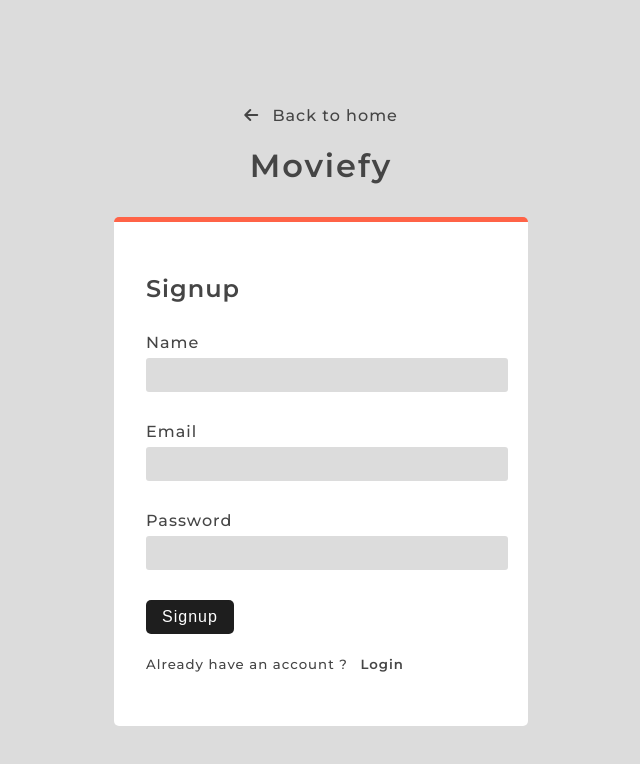
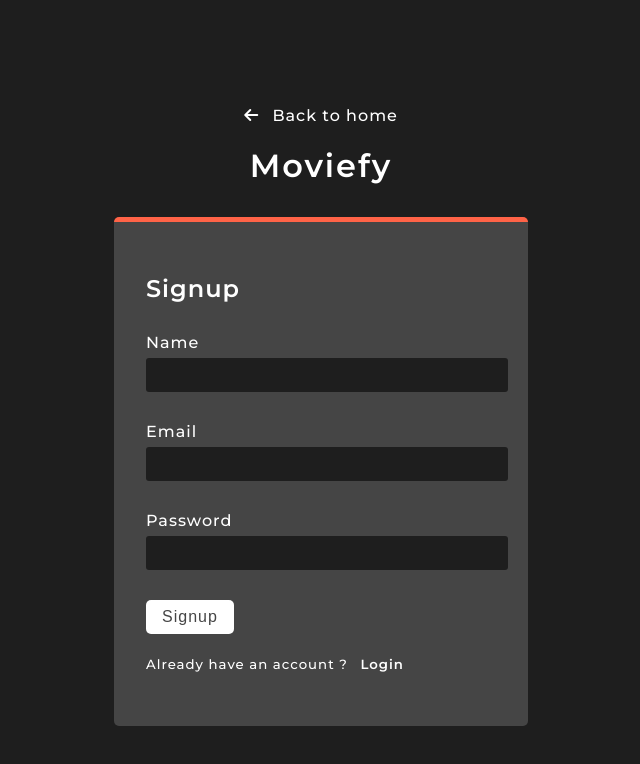
Before and after one commit to ksb-dev/moviefy-react-node, a React (Create React App) app in the folder client/: page /signup in a window 1280 px wide. Shown: the top 764 px of the page, without its empty margins (319-959 px from the left). Built offline with nearby package versions, Linux system fonts and the light colour scheme; no server answers.

Commit message:
Initial Commit

```diff
--- a/client/src/pages/Login/Login.js
+++ b/client/src/pages/Login/Login.js
@@ -19,17 +19,15 @@ export default function Login () {
 
   const { error, isPending, login } = useLogin()
 
-  const {
-    user,
-    setSearchMovie,
-    setSearchTerm,
-    loadMovies,
-    toggleMode
-  } = useGlobalContext()
+  const { user, setSearchMovie, setSearchTerm, loadMovies } = useGlobalContext()
 
   const navigate = useNavigate()
 
+  const [toggleMode, setToggleMode] = useState('white')
+
   useEffect(() => {
+    setToggleMode(localStorage.getItem('toggleMode'))
+
     if (user) {
       localStorage.removeItem('term')
       localStorage.setItem('mode', 'white')
@@ -44,7 +42,7 @@ export default function Login () {
 
       //window.location.reload()
     }
-  }, [user, navigate, loadMovies])
+  }, [user, navigate, loadMovies, setSearchMovie, setSearchTerm])
 
   const handleSubmit = e => {
     e.preventDefault()
--- a/client/src/pages/Signup/Signup.js
+++ b/client/src/pages/Signup/Signup.js
@@ -18,13 +18,17 @@ export default function Signup () {
   const [displayName, setDisplayName] = useState('')
   const [show, setShow] = useState(false)
 
+  const [toggleMode, setToggleMode] = useState('white')
+
   const { error, isPending, signup } = useSignup()
 
-  const { user, toggleMode, loadMovies } = useGlobalContext()
+  const { user, loadMovies } = useGlobalContext()
 
   const navigate = useNavigate()
 
   useEffect(() => {
+    setToggleMode(localStorage.getItem('toggleMode'))
+
     if (user) {
       localStorage.removeItem('term')
       localStorage.setItem('mode', 'white')
```
Also changed, not shown: 7 other files (tests, documents, lock files or other folders).
